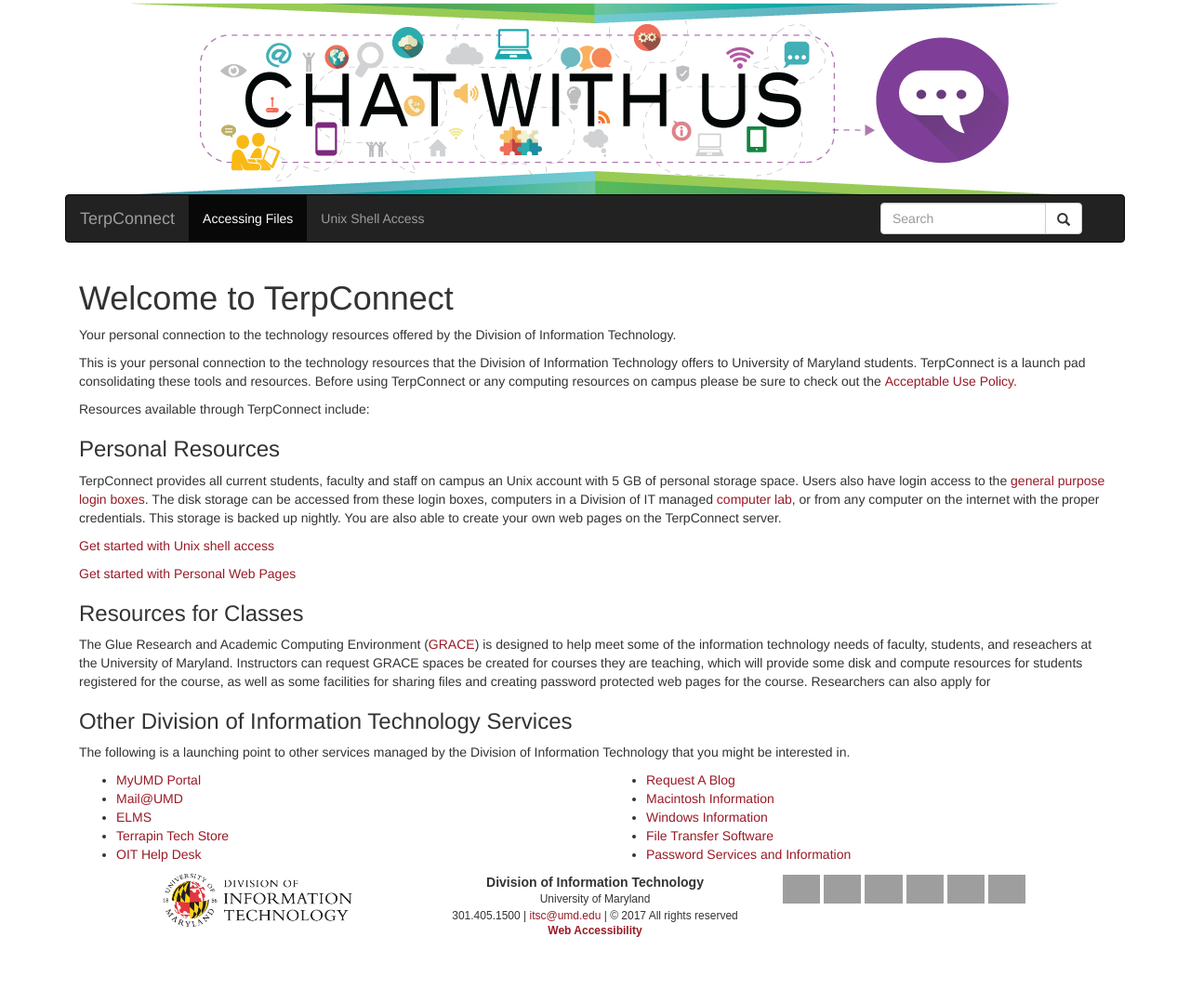
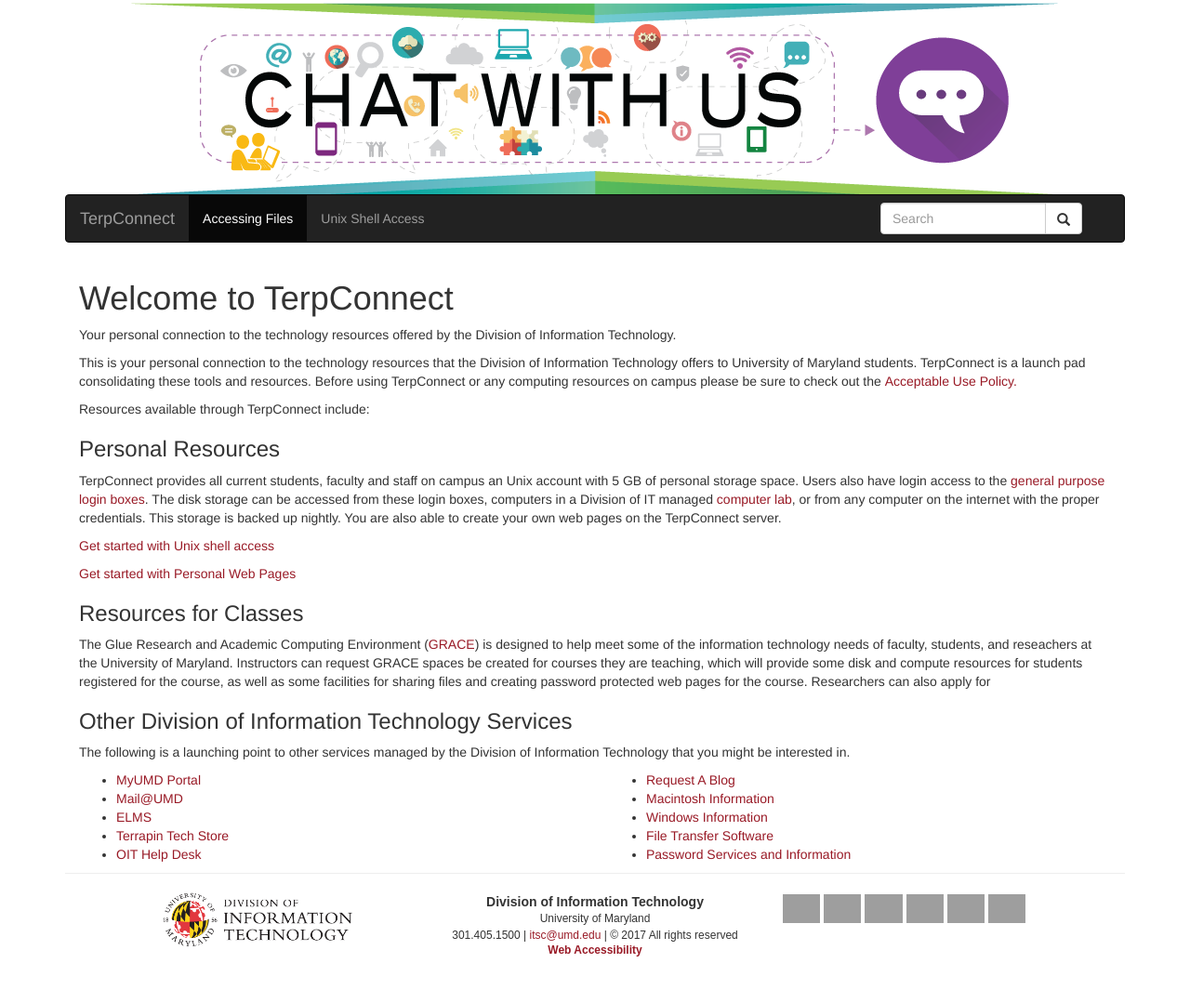
Before and after one commit to sahityaLMaruvada/terp_connect, a plain HTML site: page index.html in a window 1280 px wide. Shown: the part 96-1175 px from the top of the page at 93% size. Before the commit the page ends 1154 px from the top, so only its background shows below. Drawn offline with nearby package versions, Linux system fonts and the light colour scheme; grey boxes are pictures that could not be loaded; a script that the page names is missing.

Commit message:
Update index.html

```diff
--- a/index.html
+++ b/index.html
@@ -92,7 +92,7 @@
 					</div>
 				</div>
 			</div>
-			<hr>
+			<hr style="width:1140px;">
 			<footer>
 				<div class="col-lg-12 col-md-12 col-sm-12 col-xs-12">
 					<div class="col-lg-4 col-md-4 col-sm-12 col-xs-12" style="padding-bottom:20px;">
```
